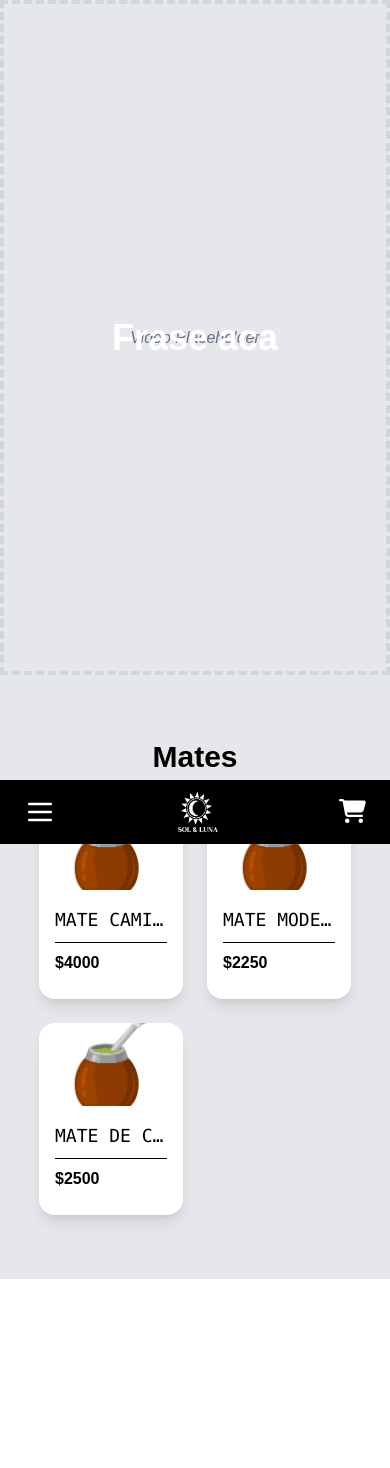
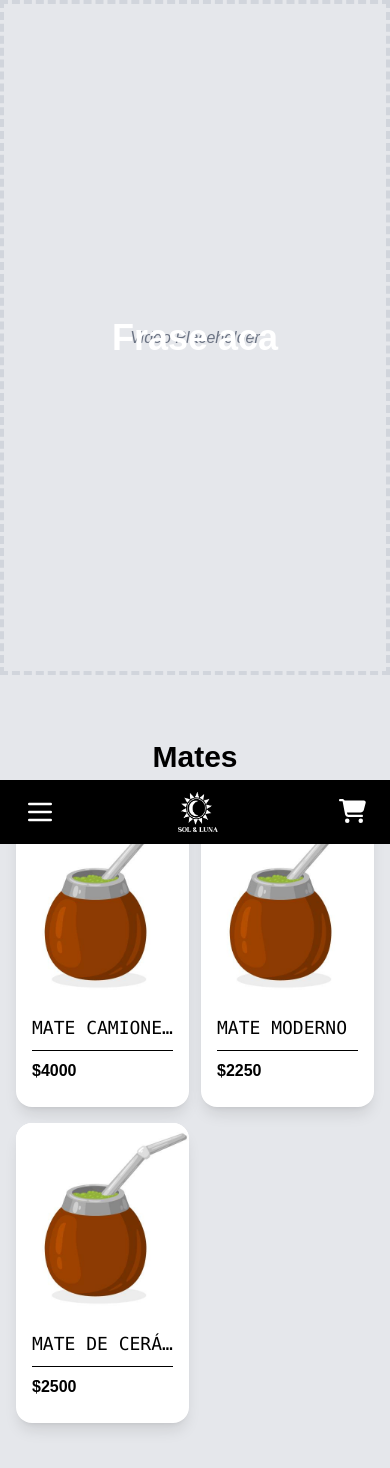
Before and after one commit to Tomas-mazz/Sol-Luna-web, a Next.js app: page / in a window 390 px wide. Shown: the top 1468 px of the page. Before the commit the page ends 1279 px from the top, so only its background shows below. Built offline with nearby package versions, Linux system fonts and the light colour scheme.

Commit message:
Cambio de size de las card mobile, nueva carpeta backside mas acomodada

```diff
--- a/components/Main/ProductSection/ProductSection.jsx
+++ b/components/Main/ProductSection/ProductSection.jsx
@@ -9,7 +9,7 @@
   return (
     <section
       id={sectionId}
-      className="mx-auto w-4/5 py-16"
+      className="mx-auto w-full px-4 py-16 md:w-4/5 md:px-0"
     >
       {/* Título de la sección */}
       <h2 className="text-3xl font-bold mb-8 text-center text-black">
@@ -17,7 +17,9 @@
       </h2>
 
       {/* Grid de productos: 2 columnas en móvil, 3 en desktop */}
-      <div className="grid grid-cols-2 md:grid-cols-3 gap-6">
+      <div className="
+      grid grid-cols-2 sm:grid-cols-2 md:grid-cols-3
+       gap-x-3 gap-y-4 md:gap-6">
         {/* Aquí se insertarán ProductCard u otros elementos hijos */}
         {children}
       </div>
--- a/components/Main/UI/ProductCard/BackSide.jsx
+++ /dev/null
@@ -1,84 +0,0 @@
-'use client';
-import React from 'react';
-
-/**
- * Back side of ProductCard: shows more images, description, price, and quantity controls.
- */
-export default function BackSide({ product, quantity, increase, decrease, onAddToCart, onFlip }) {
-  const { name, description, images = [], price } = product;
-
-  // Calcular precio total y 10% de descuento a partir de 5 unidades
-  const total = price * quantity;
-  const hasDiscount = quantity >= 5;
-  const discounted = hasDiscount ? total * 0.9 : total;
-
-  return (
-    <div
-      className="absolute inset-0 transform rotate-y-180 backface-hidden flex flex-col justify-between p-4"
-      onClick={onFlip}
-    >
-      {/* Imagen secundaria o placeholder con mismo aspecto 3:4 */}
-      <div className="flex-1 mb-4 overflow-hidden rounded-lg">
-        {images.length > 1 ? (
-          <img
-            src={images[1]}
-            alt={`${name} - back`}
-            className="w-full aspect-[3/4] object-cover rounded-lg"
-          />
-        ) : (
-          <div className="w-full aspect-[3/4] bg-gray-100 flex items-center justify-center rounded-lg">
-            <span className="text-gray-500">Más imágenes</span>
-          </div>
-        )}
-      </div>
-
-      {/* Descripción */}
-      <p className="text-sm text-gray-700 mb-2 line-clamp-3">
-        {description || 'Descripción aún no disponible.'}
-      </p>
-
-      {/* Precio */}
-      <p className="text-lg text-black font-bold mb-4">
-        {hasDiscount ? (
-          <>
-            <span className="line-through text-gray-500 mr-2">
-              {'$' + total}
-            </span>
-            <span>{'$' + discounted}</span>
-            {/* Badge de descuento */}
-            <span className="ml-2 px-2 py-1 border border-gray-400 rounded text-xs font-semibold uppercase">
-              10% OFF
-            </span>
-          </>
-        ) : (
-          <span>{'$' + total}</span>
-  )}
-      </p>
-
-      {/* Controles de cantidad y botón */}
-      <div className="flex items-center justify-between">
-        <div className="flex items-center space-x-2">
-          <button
-            onClick={e => { e.stopPropagation(); decrease(); }}
-            className="px-2 py-1 bg-gray-500 text-white rounded cursor-pointer"
-          >
-            -
-          </button>
-          <span className='text-black'>{quantity}</span>
-          <button
-            onClick={e => { e.stopPropagation(); increase(); }}
-            className="px-2 py-1 bg-gray-500 text-white rounded cursor-pointer"
-          >
-            +
-          </button>
-        </div>
-        <button
-          onClick={e => { e.stopPropagation(); onAddToCart({ ...product, quantity }); }}
-          className="px-4 py-2 bg-green-500 text-white rounded-xl hover:bg-green-600 transition cursor-pointer"
-        >
-          Añadir al carrito
-        </button>
-      </div>
-    </div>
-  );
-}
--- /dev/null
+++ b/components/Main/UI/ProductCard/BackSide/BackImage.jsx
@@ -0,0 +1,18 @@
+'use client';
+export default function BackImage({ images, name }) {
+  return (
+    <div className="flex-1 mb-4 overflow-hidden rounded-lg">
+      {images.length > 1 ? (
+        <img
+          src={images[1]}
+          alt={`${name} - back`}
+          className="w-full aspect-[3/4] object-cover rounded-lg"
+        />
+      ) : (
+        <div className="w-full aspect-[3/4] bg-gray-100 flex items-center justify-center rounded-lg">
+          <span className="text-gray-500">Más imágenes</span>
+        </div>
+      )}
+    </div>
+  );
+}
--- /dev/null
+++ b/components/Main/UI/ProductCard/BackSide/BackPrice.jsx
@@ -0,0 +1,23 @@
+'use client';
+export default function BackPrice({ price, quantity }) {
+
+  const total = price * quantity;
+  const hasDiscount = quantity >= 5;
+  const discounted = hasDiscount ? total * 0.9 : total;
+
+  return (
+    <p className="text-lg text-black font-bold mb-4">
+      {hasDiscount ? (
+        <>
+          <span className="line-through text-gray-500 mr-2">${total}</span>
+          <span>${discounted}</span>
+          <span className="ml-2 px-2 py-1 border border-gray-400 rounded text-xs font-semibold uppercase">
+            10% OFF
+          </span>
+        </>
+      ) : (
+        <span>${total}</span>
+      )}
+    </p>
+  );
+}
--- /dev/null
+++ b/components/Main/UI/ProductCard/BackSide/QuantityControls.jsx
@@ -0,0 +1,28 @@
+'use client';
+export default function QuantityControls({ quantity, increase, decrease, onAdd }) {
+  return (
+    <div className="flex items-center justify-between">
+      <div className="flex items-center space-x-2">
+        <button
+          onClick={e => { e.stopPropagation(); decrease(); }}
+          className="px-2 py-1 bg-gray-500 text-white rounded cursor-pointer"
+        >
+          –
+        </button>
+        <span className="text-black">{quantity}</span>
+        <button
+          onClick={e => { e.stopPropagation(); increase(); }}
+          className="px-2 py-1 bg-gray-500 text-white rounded cursor-pointer"
+        >
+          +
+        </button>
+      </div>
+      <button
+        onClick={e => { e.stopPropagation(); onAdd(); }}
+        className="px-4 py-2 bg-green-500 text-white rounded-xl hover:bg-green-600 transition"
+      >
+        Añadir al carrito
+      </button>
+    </div>
+  );
+}
--- /dev/null
+++ b/components/Main/UI/ProductCard/BackSide/index.jsx
@@ -0,0 +1,37 @@
+'use client';
+import BackImage from './BackImage';
+import BackPrice from './BackPrice';
+import QuantityControls from './QuantityControls';
+
+export default function BackSide({
+  product,
+  quantity,
+  increase,
+  decrease,
+  onAddToCart,
+  onClose
+}) {
+  return (
+    <div className="absolute inset-0 transform rotate-y-180 backface-hidden flex flex-col justify-between p-4">
+
+      {/* Imagen o placeholder */}
+      <BackImage images={product.images} name={product.name} />
+
+      {/* Descripción */}
+      <p className="text-sm text-gray-700 mb-2 line-clamp-3">
+        {product.description || 'Descripción aún no disponible.'}
+      </p>
+
+      {/* Precio con posible descuento */}
+      <BackPrice price={product.price} quantity={quantity} />
+
+      {/* Controles de cantidad y añadir */}
+      <QuantityControls
+        quantity={quantity}
+        increase={increase}
+        decrease={decrease}
+        onAdd={() => onAddToCart({ ...product, quantity })}
+      />
+    </div>
+  );
+}
--- a/components/Main/UI/ProductCard/index.jsx
+++ b/components/Main/UI/ProductCard/index.jsx
@@ -14,7 +14,7 @@
 
   return (
     // Outer wrapper provides perspective
-    <div className="relative w-full max-w-xs mx-auto aspect-[3/4] perspective">
+    <div className="relative w-full max-w-xs mx-auto min-h-[300px] md:aspect-[3/4] perspective">
       <div
         className={`
           relative w-full h-full
```
